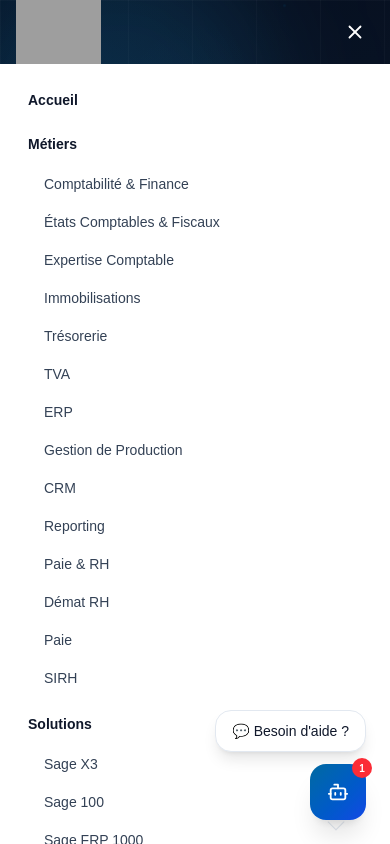
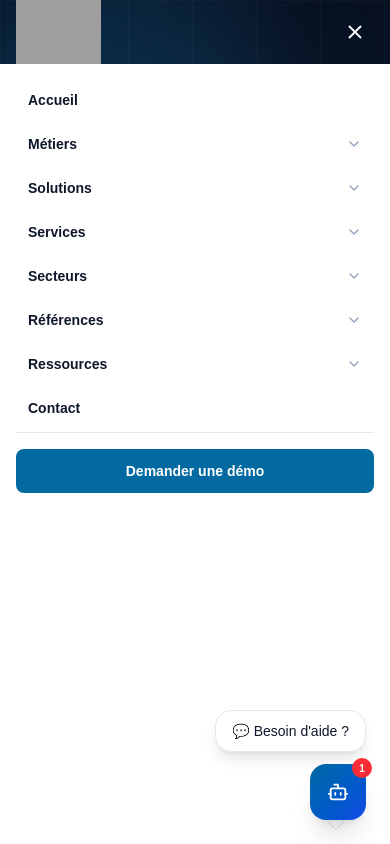
Before and after one commit to bkettani1994-rgb/Thal-s-informatique-new-website-conception, a Next.js app: page / in a window 390 px wide. Both pictures are taken after a click on the button 355 px from the left and 32 px from the top of the page. Shown: the top 844 px of the page. Built offline with nearby package versions, Linux system fonts and the light colour scheme; grey boxes are pictures that could not be loaded.

Commit message:
Mobile menu: accordion dropdowns per section with smooth animation

```diff
--- a/src/components/ui/Navbar.tsx
+++ b/src/components/ui/Navbar.tsx
@@ -98,6 +98,10 @@ export default function Navbar() {
   const [scrolled, setScrolled] = useState(false);
   const [mobileOpen, setMobileOpen] = useState(false);
   const [activeDropdown, setActiveDropdown] = useState<string | null>(null);
+  const [mobileExpanded, setMobileExpanded] = useState<string | null>(null);
+
+  const toggleMobileSection = (label: string) =>
+    setMobileExpanded((prev) => (prev === label ? null : label));
 
   useEffect(() => {
     const handleScroll = () => setScrolled(window.scrollY > 20);
@@ -235,6 +239,21 @@ export default function Navbar() {
             <div className="px-4 py-4 space-y-1 pb-24">
               {navLinks.map((link) => (
                 <div key={link.label}>
+                  {link.children ? (
+                    /* Accordion trigger */
+                    <button
+                      onClick={() => toggleMobileSection(link.label)}
+                      className="w-full flex items-center justify-between px-3 py-2.5 text-sm font-semibold text-primary hover:text-cta hover:bg-slate-50 rounded-md transition-colors duration-150 cursor-pointer"
+                    >
+                      <span>{link.label}</span>
+                      <motion.span
+                        animate={{ rotate: mobileExpanded === link.label ? 180 : 0 }}
+                        transition={{ duration: 0.2 }}
+                      >
+                        <ChevronDown size={16} className="text-slate-400" />
+                      </motion.span>
+                    </button>
+                  ) : (
                     <Link
                       href={link.href}
                       onClick={() => setMobileOpen(false)}
@@ -242,10 +261,21 @@ export default function Navbar() {
                     >
                       {link.label}
                     </Link>
-                  {link.children && (
-                    <div className="pl-4 space-y-0.5 mt-0.5 mb-2">
+                  )}
+
+                  {/* Accordion content */}
+                  <AnimatePresence initial={false}>
+                    {link.children && mobileExpanded === link.label && (
+                      <motion.div
+                        initial={{ height: 0, opacity: 0 }}
+                        animate={{ height: "auto", opacity: 1 }}
+                        exit={{ height: 0, opacity: 0 }}
+                        transition={{ duration: 0.22, ease: "easeInOut" }}
+                        className="overflow-hidden"
+                      >
+                        <div className="pl-3 pb-2 pt-1 space-y-0.5 border-l-2 border-cta/20 ml-3 mt-1">
                           {link.heading && (
-                        <div className="px-3 pt-1 pb-0.5 text-[10px] font-bold text-cta uppercase tracking-widest">
+                            <div className="px-3 pt-1 pb-1 text-[10px] font-bold text-cta uppercase tracking-widest">
                               {link.heading}
                             </div>
                           )}
@@ -253,14 +283,24 @@ export default function Navbar() {
                             <Link
                               key={child.label}
                               href={child.href}
-                          onClick={() => setMobileOpen(false)}
+                              onClick={() => { setMobileOpen(false); setMobileExpanded(null); }}
                               className="block px-3 py-2 text-sm text-secondary hover:text-primary hover:bg-slate-50 rounded-md transition-colors duration-150 cursor-pointer"
                             >
                               {child.label}
                             </Link>
                           ))}
+                          {/* Link to section hub */}
+                          <Link
+                            href={link.href}
+                            onClick={() => { setMobileOpen(false); setMobileExpanded(null); }}
+                            className="block px-3 py-2 text-xs font-semibold text-cta hover:bg-cta/5 rounded-md transition-colors duration-150 cursor-pointer"
+                          >
+                            Voir tout → {link.label}
+                          </Link>
                         </div>
+                      </motion.div>
                     )}
+                  </AnimatePresence>
                 </div>
               ))}
               <div className="pt-4 border-t border-border">
```
Lines whose indentation alone changed are shown as unchanged.
